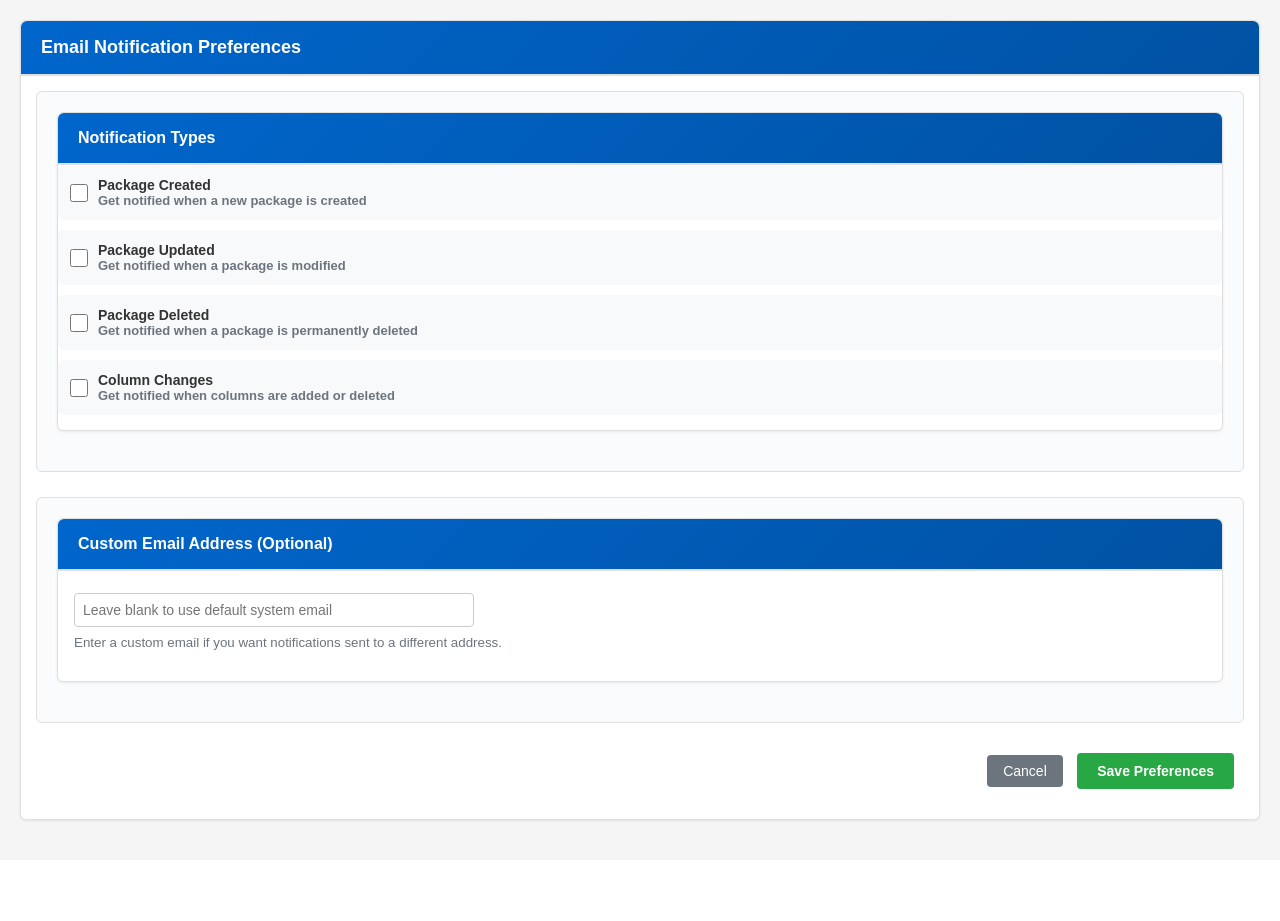
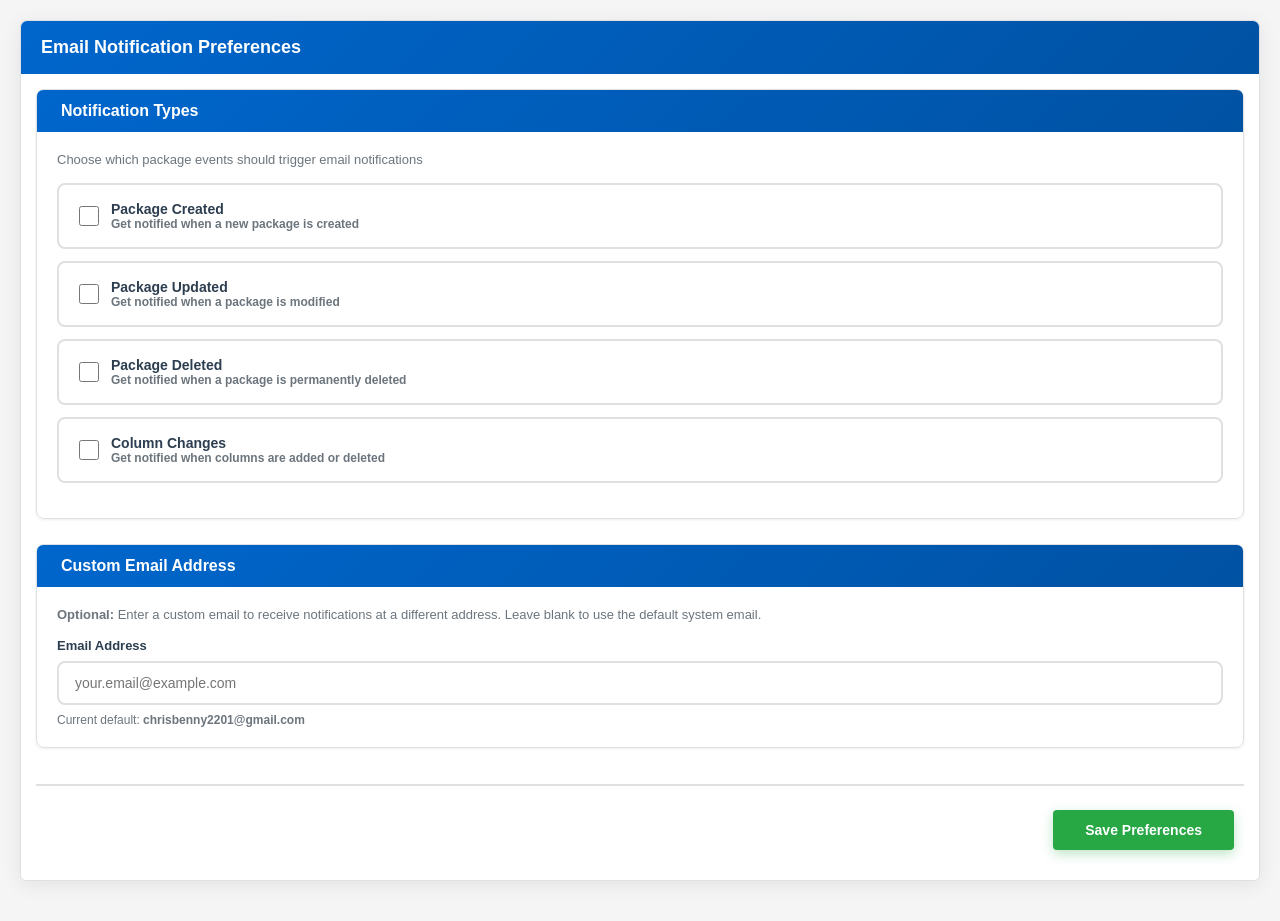
Before and after one commit to chhrriisss/flaskticket, a Flask app: template templates/email_preferences.html in a window 1280 px wide. Before the commit the page ends 822 px from the top, so only its background shows below. Run offline with Flask 3, Linux system fonts and the light colour scheme; the template is opened without the code that fills it, so the values that code supplies are empty.

Commit message:
email pref updated

```diff
--- a/templates/email_preferences.html
+++ b/templates/email_preferences.html
@@ -3,91 +3,110 @@
 {% block title %}Email Preferences{% endblock %}
 
 {% block content %}
-<div class="card">
-    <div class="card-header" style="background: linear-gradient(135deg, #0066cc 0%, #0052a3 100%); color: white; padding: 16px 20px;">
-        <h2 style="margin: 0; font-size: 18px; font-weight: 600;">Email Notification Preferences</h2>
+<div class="card" style="box-shadow: 0 4px 20px rgba(0,0,0,0.08);">
+    <div class="card-header" style="background: linear-gradient(135deg, #0066cc 0%, #0052a3 100%); color: white; padding: 16px 20px; border-radius: 6px 6px 0 0; border: none;">
+        <div style="display: flex; align-items: center; gap: 12px;">
+            <div>
+                <h2 style="margin: 0; font-size: 18px; font-weight: 600; color: white;">Email Notification Preferences</h2>
+            </div>
+        </div>
     </div>
     <div class="card-body">
         <form method="POST">
-            <fieldset class="field-group">
-                <div class="card">
-                    <div class="card-header" style="background: linear-gradient(135deg, #0066cc 0%, #0052a3 100%); color: white; padding: 16px 20px;">
-                        <h2 style="margin: 0; font-size: 16px; font-weight: 550;">Notification Types</h2>
-                    </div>
+            <fieldset class="field-group" style="border: 1px solid #e0e0e0; border-radius: 8px; padding: 0; margin-bottom: 25px; background-color: white; box-shadow: 0 1px 3px rgba(0,0,0,0.08);">
+                <div style="background: linear-gradient(135deg, #0066cc 0%, #0052a3 100%); color: white; padding: 12px 16px; border-radius: 6px 6px 0 0; border: none; margin-bottom: 0;">
+                    <h3 style="margin: 0; font-size: 16px; font-weight: 600; color: white; display: flex; align-items: center; gap: 8px;">
+                        <span style="font-size: 18px;"></span> Notification Types
+                    </h3>
+                </div>
+
+                <div style="padding: 20px;">
+                    <p style="color: #6c757d; font-size: 13px; margin: 0 0 16px 0;">Choose which package events should trigger email notifications</p>
 
                 <div class="form-group">
-                    <label style="display: flex; align-items: center; gap: 10px; padding: 12px; background: #f8f9fa; border-radius: 6px; margin-bottom: 10px; cursor: pointer;">
+                    <label style="display: flex; align-items: center; gap: 12px; padding: 16px 20px; background: white; border: 2px solid #e0e0e0; border-radius: 8px; margin-bottom: 12px; cursor: pointer; transition: all 0.2s;"
+                                            onmouseover="this.style.borderColor='#0066cc'; this.style.boxShadow='0 4px 12px rgba(0,102,204,0.15)'; this.style.transform='translateX(4px)'"
+                                            onmouseout="this.style.borderColor='#e0e0e0'; this.style.boxShadow='none'; this.style.transform='translateX(0)'">
                         <input type="checkbox" name="package_created"
                                {% if prefs.package_created %}checked{% endif %}
-                               style="width: 18px; height: 18px;">
-                        <div>
-                            <strong>Package Created</strong>
-                            <p style="margin: 0; color: #6c757d; font-size: 13px;">Get notified when a new package is created</p>
+                               style="width: 20px; height: 20px; cursor: pointer; accent-color: #0066cc;">
+                        <div style="flex: 1;">
+                            <strong style="font-size: 14px; color: #2c3e50;">Package Created</strong>
+                            <p style="margin: 0; color: #6c757d; font-size: 12px;">Get notified when a new package is created</p>
                         </div>
                     </label>
 
-                    <label style="display: flex; align-items: center; gap: 10px; padding: 12px; background: #f8f9fa; border-radius: 6px; margin-bottom: 10px; cursor: pointer;">
+                    <label style="display: flex; align-items: center; gap: 12px; padding: 16px 20px; background: white; border: 2px solid #e0e0e0; border-radius: 8px; margin-bottom: 12px; cursor: pointer; transition: all 0.2s;"
+                           onmouseover="this.style.borderColor='#0066cc'; this.style.boxShadow='0 4px 12px rgba(0,102,204,0.15)'; this.style.transform='translateX(4px)'"
+                           onmouseout="this.style.borderColor='#e0e0e0'; this.style.boxShadow='none'; this.style.transform='translateX(0)'">
                         <input type="checkbox" name="package_updated"
                                {% if prefs.package_updated %}checked{% endif %}
-                               style="width: 18px; height: 18px;">
-                        <div>
-                            <strong> Package Updated</strong>
-                            <p style="margin: 0; color: #6c757d; font-size: 13px;">Get notified when a package is modified</p>
+                               style="width: 20px; height: 20px; cursor: pointer; accent-color: #0066cc;">
+                        <div style="flex: 1;">
+                            <strong style="font-size: 14px; color: #2c3e50;">Package Updated</strong>
+                            <p style="margin: 0; color: #6c757d; font-size: 12px;">Get notified when a package is modified</p>
                         </div>
                     </label>
 
-                    <label style="display: flex; align-items: center; gap: 10px; padding: 12px; background: #f8f9fa; border-radius: 6px; margin-bottom: 10px; cursor: pointer;">
+                    <label style="display: flex; align-items: center; gap: 12px; padding: 16px 20px; background: white; border: 2px solid #e0e0e0; border-radius: 8px; margin-bottom: 12px; cursor: pointer; transition: all 0.2s;"
+                           onmouseover="this.style.borderColor='#0066cc'; this.style.boxShadow='0 4px 12px rgba(0,102,204,0.15)'; this.style.transform='translateX(4px)'"
+                           onmouseout="this.style.borderColor='#e0e0e0'; this.style.boxShadow='none'; this.style.transform='translateX(0)'">
                         <input type="checkbox" name="package_deleted"
                                {% if prefs.package_deleted %}checked{% endif %}
-                               style="width: 18px; height: 18px;">
-                        <div>
-                            <strong>Package Deleted</strong>
-                            <p style="margin: 0; color: #6c757d; font-size: 13px;">Get notified when a package is permanently deleted</p>
+                               style="width: 20px; height: 20px; cursor: pointer; accent-color: #0066cc;">
+                        <div style="flex: 1;">
+                            <strong style="font-size: 14px; color: #2c3e50;">Package Deleted</strong>
+                            <p style="margin: 0; color: #6c757d; font-size: 12px;">Get notified when a package is permanently deleted</p>
                         </div>
                     </label>
 
-                    <label style="display: flex; align-items: center; gap: 10px; padding: 12px; background: #f8f9fa; border-radius: 6px; margin-bottom: 10px; cursor: pointer;">
+                    <label style="display: flex; align-items: center; gap: 12px; padding: 16px 20px; background: white; border: 2px solid #e0e0e0; border-radius: 8px; margin-bottom: 12px; cursor: pointer; transition: all 0.2s;"
+                           onmouseover="this.style.borderColor='#0066cc'; this.style.boxShadow='0 4px 12px rgba(0,102,204,0.15)'; this.style.transform='translateX(4px)'"
+                           onmouseout="this.style.borderColor='#e0e0e0'; this.style.boxShadow='none'; this.style.transform='translateX(0)'">
                         <input type="checkbox" name="column_added"
                                {% if prefs.column_added %}checked{% endif %}
-                               style="width: 18px; height: 18px;">
-                        <div>
-                            <strong> Column Changes</strong>
-                            <p style="margin: 0; color: #6c757d; font-size: 13px;">Get notified when columns are added or deleted</p>
+                               style="width: 20px; height: 20px; cursor: pointer; accent-color: #0066cc;">
+                        <div style="flex: 1;">
+                            <strong style="font-size: 14px; color: #2c3e50;">Column Changes</strong>
+                            <p style="margin: 0; color: #6c757d; font-size: 12px;">Get notified when columns are added or deleted</p>
                         </div>
                     </label>
+                </div>
                 </div>
             </fieldset>
 
 
-            <fieldset class="field-group" style="margin-top: 20px;">
-                <div class="card">
-                    <div class="card-header"
-                        style="background: linear-gradient(135deg, #0066cc 0%, #0052a3 100%);
-                                color: white;
-                                padding: 16px 20px;">
-                        <h2 style="margin: 0; font-size: 16px; font-weight: 550;">
-                            Custom Email Address (Optional)
-                        </h2>
-                    </div>
+            <fieldset class="field-group" style="border: 1px solid #e0e0e0; border-radius: 8px; padding: 0; margin-bottom: 25px; background-color: white; box-shadow: 0 1px 3px rgba(0,0,0,0.08);">
+                <div style="background: linear-gradient(135deg, #0066cc 0%, #0052a3 100%); color: white; padding: 12px 16px; border-radius: 6px 6px 0 0; border: none; margin-bottom: 0;">
+                    <h3 style="margin: 0; font-size: 16px; font-weight: 600; color: white; display: flex; align-items: center; gap: 8px;">
+                        <span style="font-size: 18px;"></span> Custom Email Address
+                    </h3>
+                </div>
 
-                    <div class="form-group" style="padding: 16px;">
-                        <input type="email"
-                            id="email_address"
-                            name="email_address"
-                            class="form-control"
-                            value="{{ prefs.email_address or '' }}"
-                            placeholder="Leave blank to use default system email"
-                            style="max-width: 400px; margin-top: 6px;">
-                        <small style="color: #6c757d; display: block; margin-top: 8px;">
-                            Enter a custom email if you want notifications sent to a different address.
+                <div style="padding: 20px;">
+                    <p style="color: #6c757d; font-size: 13px; margin: 0 0 16px 0;">
+                        <strong>Optional:</strong> Enter a custom email to receive notifications at a different address. Leave blank to use the default system email.
+                    </p>
+
+                    <div class="form-group" style="margin-bottom: 0;">
+                        <label style="display: block; font-weight: 600; font-size: 13px; color: #2c3e50; margin-bottom: 8px;">
+                            Email Address
+                        </label>
+                        <input type="email" name="email_address" class="form-control"
+                               value="{{ prefs.email_address or '' }}"
+                               placeholder="your.email@example.com"
+                               style="padding: 12px 16px; font-size: 14px; border: 2px solid #e0e0e0; border-radius: 8px;">
+                        <small style="color: #6c757d; font-size: 12px; display: block; margin-top: 8px;">
+                             Current default: <strong>chrisbenny2201@gmail.com</strong>
                         </small>
                     </div>
                 </div>
             </fieldset>
 
-            <div class="form-group text-right" style="margin-top: 30px;">
-                <a href="{{ url_for('dashboard') }}" class="btn btn-secondary">Cancel</a>
-                <button type="submit" class="btn btn-success">Save Preferences</button>
+            <div class="form-group text-right" style="margin-top: 36px; padding-top: 24px; border-top: 2px solid #e0e0e0;">
+                <button type="submit" class="btn btn-success" style="padding: 12px 32px; font-size: 14px; font-weight: 600; box-shadow: 0 4px 12px rgba(40, 167, 69, 0.3);">
+                    Save Preferences
+                </button>
             </div>
         </form>
     </div>
```
Also changed, not shown: instance/project.db.
